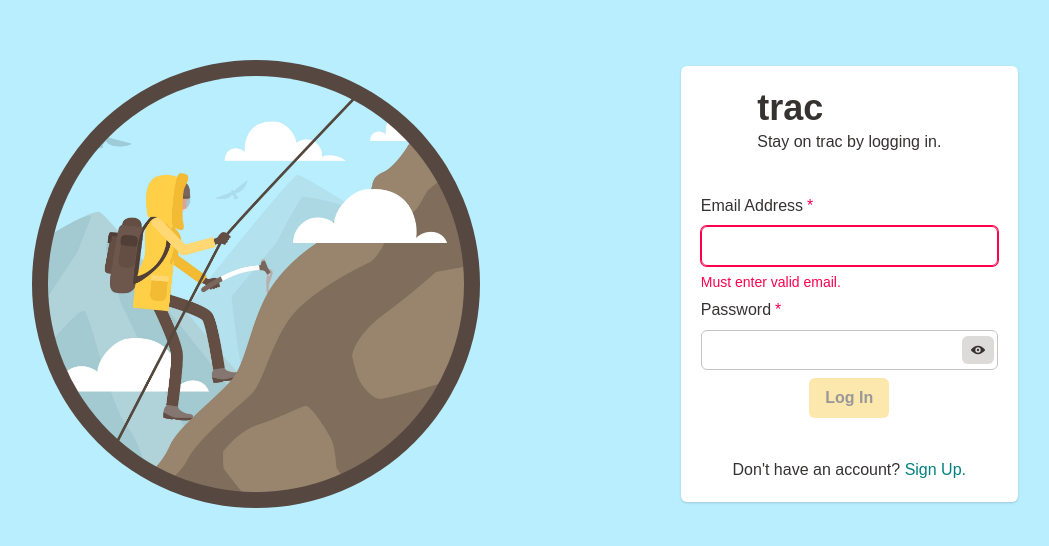
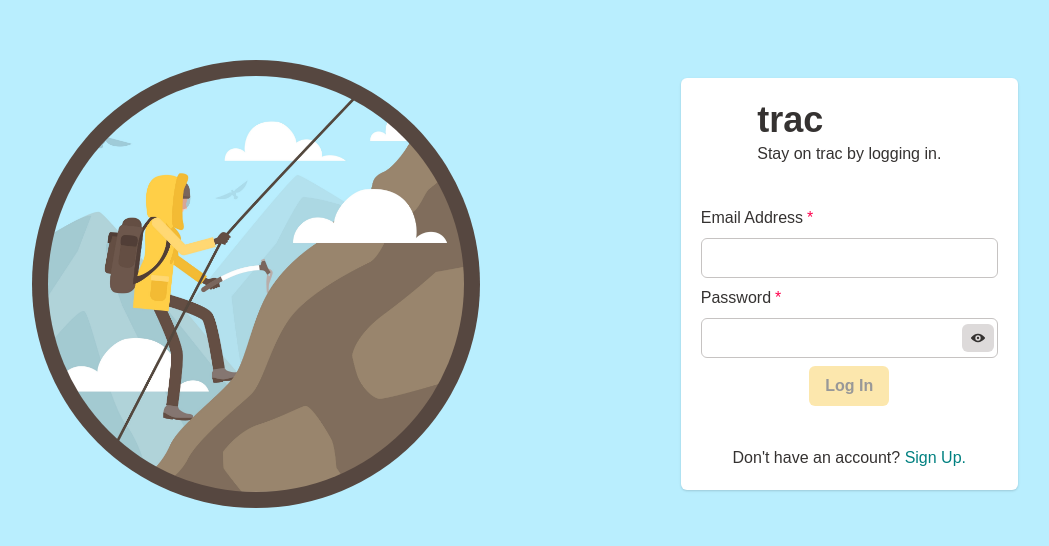
Before and after one commit to dyazdani/trac, a React (Vite) app: page /login in a window 1280 px wide. Shown: the part 116-662 px from the top of the page, without its empty margins (61-1110 px from the left). Built offline with nearby package versions, Linux system fonts and the light colour scheme; no server answers; a web font is replaced by a local one.

Commit message:
Changed inital state so that email error messages in Login and register form dont show error message until first keystroke

```diff
--- a/src/client/components/LoginForm.tsx
+++ b/src/client/components/LoginForm.tsx
@@ -29,8 +29,8 @@ const LoginForm = () => {
   const [email, setEmail] = useState("");
   const [password, setPassword] = useState("");
   const [showPassword, setShowPassword] = useState(false);
-  const [isEmailInvalid, setIsEmailInvalid] = useState(true);
-  const [isEmailUnregistered, setIsEmailUnregistered] = useState(true)
+  const [isEmailInvalid, setIsEmailInvalid] = useState(false);
+  const [isEmailUnregistered, setIsEmailUnregistered] = useState(false)
   const [isPasswordInvalid, setIsPasswordInvalid] = useState(false);
   const [isInputAndSubmitDisabled, setIsInputAndSubmitDisabled] = useState(false);
 
--- a/src/client/components/RegisterForm.tsx
+++ b/src/client/components/RegisterForm.tsx
@@ -44,7 +44,7 @@ const RegisterForm = () => {
     const [showConfirmPassword, setShowConfirmPassword] = useState(false);
     const [isPasswordInvalid, setIsPasswordInvalid] = useState(false);
     const [isUsernameTaken, setIsUsernameTaken] = useState(false);
-    const [isEmailInvalid, setIsEmailInvalid] = useState(true)
+    const [isEmailInvalid, setIsEmailInvalid] = useState(false)
     const [isEmailTaken, setIsEmailTaken] = useState(false);
     const [isInputAndSubmitDisabled, setIsInputAndSubmitDisabled] = useState(false)
 
```
